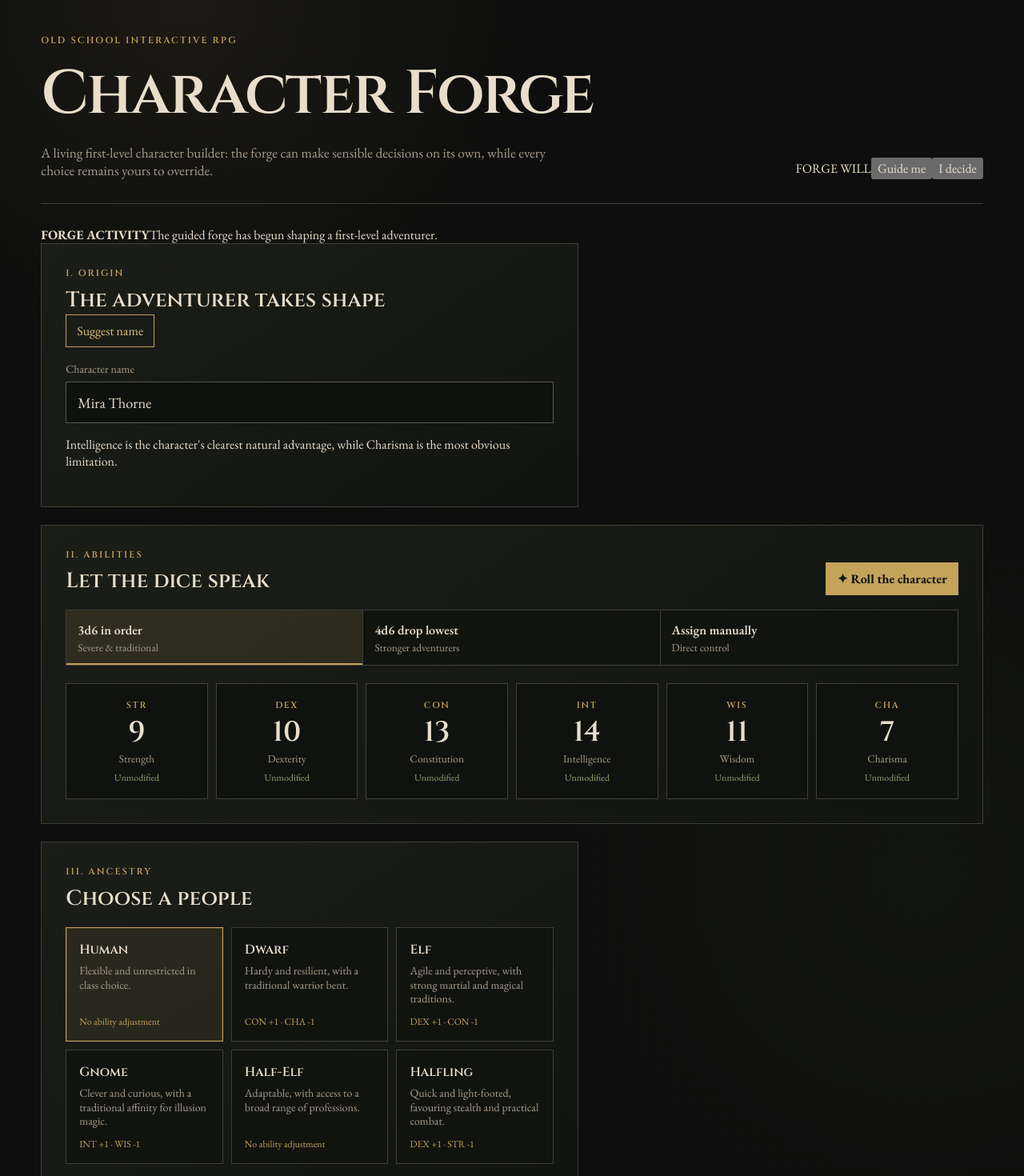
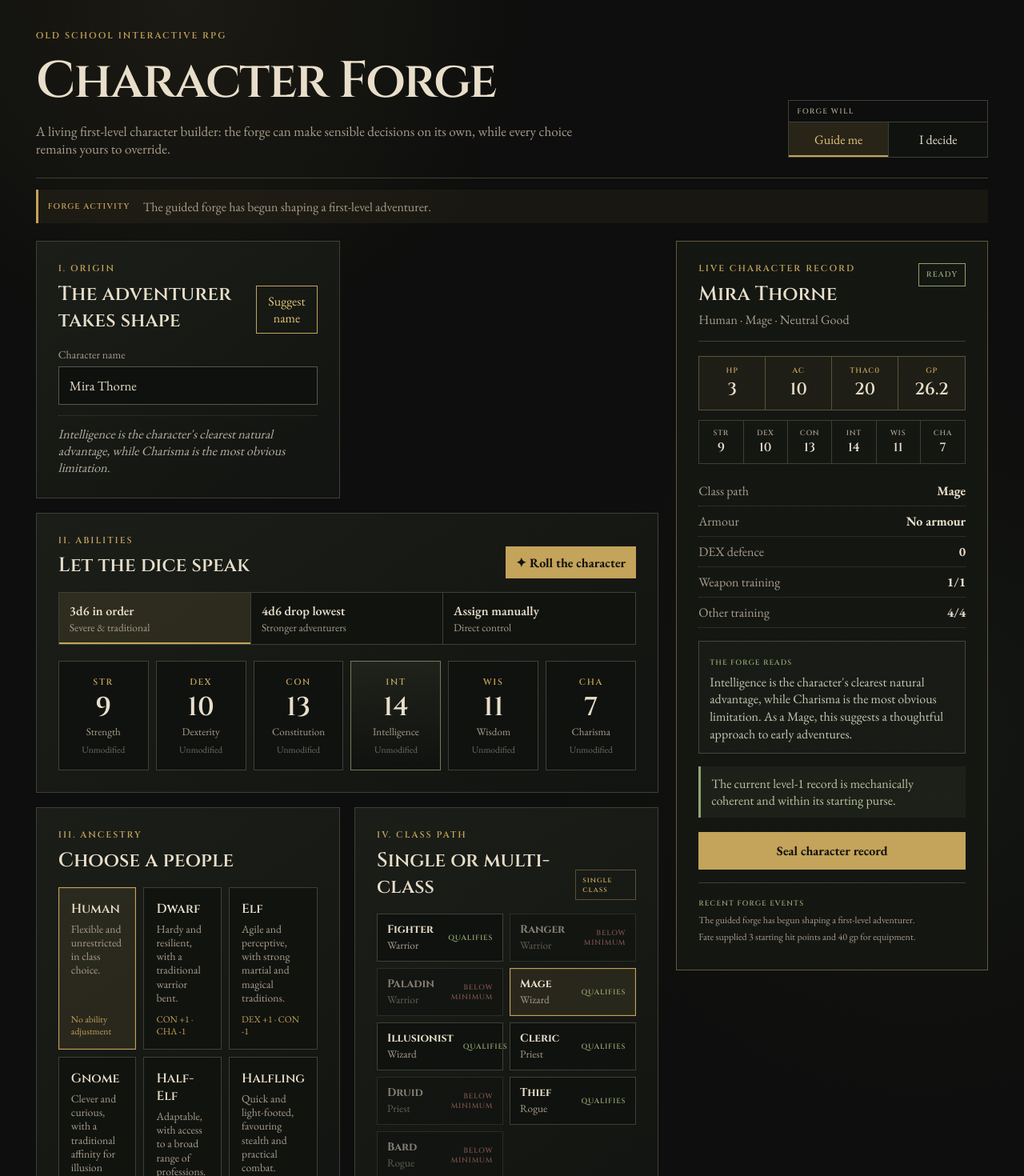
Before and after one commit to Brianbru2022/Dnd2e, a Next.js app: page / in a window 1280 px wide. Shown: the top 1470 px of the page at 80% size. Built offline with nearby package versions, Linux system fonts and the light colour scheme.

Commit message:
Style dynamic forge and stage two character systems

```diff
--- a/app/globals.css
+++ b/app/globals.css
@@ -1,277 +1,74 @@
 @import url('https://fonts.googleapis.com/css2?family=Cinzel:wght@500;600;700&family=EB+Garamond:wght@400;500;600;700&display=swap');
 
-:root {
-  color-scheme: dark;
-  --ink: #e8deca;
-  --muted: #a89d8a;
-  --black: #0d0e0d;
-  --panel: #151713;
-  --panel-2: #1c1e19;
-  --line: #3e4037;
-  --gold: #c4a35a;
-  --gold-bright: #e0c578;
-  --green: #91a46e;
-  --red: #c58072;
-}
+:root { color-scheme: dark; --ink:#e8deca; --muted:#a89d8a; --black:#0d0e0d; --panel:#151713; --panel-2:#1c1e19; --line:#3e4037; --gold:#c4a35a; --gold-bright:#e0c578; --green:#91a46e; --red:#c58072; --blue:#7e9b9a; }
+* { box-sizing:border-box; }
+html { background:var(--black); }
+body { margin:0; background:radial-gradient(circle at 18% 0%,rgba(196,163,90,.08),transparent 28rem),radial-gradient(circle at 90% 30%,rgba(109,124,82,.07),transparent 32rem),#0d0e0d; color:var(--ink); font-family:"EB Garamond",Georgia,serif; min-height:100%; }
+button,input,select { font:inherit; } button { color:inherit; } select { color-scheme:dark; }
+.forge-shell { width:min(1680px,100%); margin:0 auto; padding:38px clamp(16px,3.5vw,58px) 70px; }
+.hero { display:flex; justify-content:space-between; gap:32px; align-items:end; padding-bottom:25px; border-bottom:1px solid var(--line); }
+.eyebrow,.section-kicker { margin:0 0 8px; color:var(--gold); font:600 .7rem/1.2 "Cinzel",serif; letter-spacing:.18em; }
+h1,h2,h3 { font-family:"Cinzel",serif; font-weight:600; margin:0; } h1 { font-size:clamp(2.2rem,5vw,4.8rem); letter-spacing:-.03em; } h2 { font-size:clamp(1.1rem,2vw,1.55rem); } h3 { font-size:.88rem; letter-spacing:.04em; }
+.hero-copy { color:var(--muted); max-width:720px; font-size:1.07rem; margin:8px 0 0; }
+.forge-mode { min-width:250px; display:grid; grid-template-columns:1fr 1fr; border:1px solid var(--line); }
+.forge-mode span { grid-column:1/-1; padding:7px 10px; color:var(--muted); font:600 .58rem "Cinzel",serif; letter-spacing:.14em; border-bottom:1px solid var(--line); }
+.forge-mode button { min-height:43px; border:0; background:#10120f; cursor:pointer; } .forge-mode button+button { border-left:1px solid var(--line); } .forge-mode button.active { background:rgba(196,163,90,.15); color:var(--gold-bright); box-shadow:inset 0 -2px var(--gold); }
+.activity-strip { display:grid; grid-template-columns:auto 1fr; gap:16px; align-items:center; min-height:42px; margin:14px 0 22px; padding:8px 12px; background:rgba(196,163,90,.06); border-left:3px solid var(--gold); color:var(--muted); }
+.activity-strip strong { color:var(--gold); font:600 .62rem "Cinzel",serif; letter-spacing:.12em; }
+.forge-layout { display:grid; grid-template-columns:minmax(0,1fr) 390px; gap:22px; align-items:start; }
+.forge-grid { display:grid; grid-template-columns:repeat(2,minmax(0,1fr)); gap:18px; }
+.forge-panel,.sheet-preview { border:1px solid var(--line); background:linear-gradient(145deg,rgba(28,30,25,.96),rgba(18,20,17,.97)); padding:clamp(18px,2.4vw,27px); min-width:0; }
+.ability-panel,.stage-two { grid-column:1/-1; }
+.section-heading { margin-bottom:17px; display:flex; justify-content:space-between; gap:16px; align-items:end; }
+.field-label { display:block; font-size:.86rem; color:var(--muted); margin-bottom:6px; }
+.text-field,select { width:100%; border:1px solid #55584c; background:#0f110e; color:var(--ink); padding:12px 13px; font-size:1.05rem; outline:none; }
+.text-field:focus,select:focus { border-color:var(--gold); box-shadow:0 0 0 2px rgba(196,163,90,.13); }
+.reactive-copy { color:#b7b09f; margin:13px 0 0; padding-top:12px; border-top:1px dotted var(--line); font-style:italic; }
+.method-tabs { display:grid; grid-template-columns:repeat(3,1fr); border:1px solid var(--line); margin-bottom:20px; }
+.method-tabs button { min-height:64px; border:0; border-right:1px solid var(--line); background:#11130f; padding:10px 13px; cursor:pointer; text-align:left; font-weight:600; } .method-tabs button:last-child { border-right:0; } .method-tabs small { display:block; color:var(--muted); margin-top:2px; font-weight:400; } .method-tabs button.active { background:rgba(196,163,90,.12); box-shadow:inset 0 -2px var(--gold); }
+.ability-grid { display:grid; grid-template-columns:repeat(6,minmax(82px,1fr)); gap:9px; }
+.ability-card { position:relative; min-height:137px; border:1px solid var(--line); background:#10120f; display:flex; flex-direction:column; align-items:center; justify-content:center; padding:14px 7px; transition:border-color .18s,background .18s; }
+.ability-card.strongest { border-color:#6f7d58; background:linear-gradient(180deg,rgba(145,164,110,.08),#10120f); }
+.ability-short { font:600 .68rem "Cinzel",serif; letter-spacing:.15em; color:var(--gold); }
+.ability-card strong { font:600 2.05rem/1 "Cinzel",serif; margin:8px 0 5px; } .ability-card strong small { font-size:.76rem; color:var(--gold-bright); }
+.ability-name { color:var(--muted); font-size:.82rem; } .race-adjustment { margin-top:6px; color:var(--green); font-size:.72rem; } .race-adjustment.quiet { color:#6c6d63; }
+.ability-input { width:62px; margin:7px 0; text-align:center; background:#090a08; color:var(--ink); border:1px solid var(--line); padding:5px; font:600 1.35rem "Cinzel",serif; }
+.exceptional-box { margin-top:13px; border:1px solid #6a5a34; background:rgba(196,163,90,.08); padding:14px 16px; display:flex; gap:20px; justify-content:space-between; align-items:center; } .exceptional-box p { margin:4px 0 0; color:var(--muted); }
+.choice-grid { display:grid; gap:9px; } .race-grid { grid-template-columns:repeat(3,1fr); }
+.choice-card { display:flex; flex-direction:column; min-height:135px; padding:15px; border:1px solid var(--line); background:#11130f; text-align:left; cursor:pointer; transition:border-color .15s,background .15s,transform .15s; }
+@media (hover:hover) { .choice-card:hover:not(:disabled),.path-card:hover,.chip-grid button:hover,.gear-grid button:hover { border-color:#77715d; transform:translateY(-1px); } }
+.choice-card.selected,.path-card.selected,.chip-grid button.selected,.gear-grid button.selected,.wide-choice.selected { border-color:var(--gold); background:rgba(196,163,90,.1); box-shadow:inset 0 0 0 1px rgba(196,163,90,.12); }
+.choice-title { font-family:"Cinzel",serif; font-weight:600; } .choice-copy { color:var(--muted); font-size:.86rem; line-height:1.25; margin-top:6px; flex:1; } .choice-meta { color:var(--gold); font-size:.73rem; margin-top:10px; }
+.path-list { display:grid; grid-template-columns:repeat(2,minmax(0,1fr)); gap:8px; }
+.path-card { min-height:60px; display:flex; justify-content:space-between; align-items:center; gap:12px; padding:10px 12px; border:1px solid var(--line); background:#10120f; text-align:left; cursor:pointer; }
+.path-card span { display:grid; } .path-card strong { font-family:"Cinzel",serif; font-size:.86rem; } .path-card small { color:var(--muted); margin-top:2px; } .path-card em { color:var(--green); font:normal 600 .57rem "Cinzel",serif; letter-spacing:.08em; text-align:right; } .path-card.unqualified:not(.selected) { opacity:.52; } .path-card.unqualified em { color:var(--red); } .path-card.multiclass { border-style:dashed; }
+.slot-badge,.auto-mark { color:var(--gold); border:1px solid #5b5035; padding:6px 8px; font:600 .58rem "Cinzel",serif; letter-spacing:.1em; }
+.rule-note { color:var(--muted); font-size:.82rem; margin:12px 0 0; padding:10px 12px; border-left:2px solid #58594e; background:rgba(255,255,255,.018); }
+.alignment-grid { display:grid; grid-template-columns:repeat(3,1fr); gap:6px; }
+.alignment-grid button { min-height:46px; border:1px solid var(--line); background:#10120f; cursor:pointer; } .alignment-grid button.selected { border-color:var(--gold); background:rgba(196,163,90,.12); } .alignment-grid button:disabled { opacity:.24; cursor:not-allowed; }
+.training-columns { display:grid; grid-template-columns:1fr 1fr; gap:22px; } .training-columns h3 { display:flex; justify-content:space-between; color:var(--ink); margin-bottom:10px; } .training-columns h3 span { color:var(--gold); }
+.chip-grid { display:flex; flex-wrap:wrap; gap:7px; } .chip-grid button { min-height:42px; border:1px solid var(--line); background:#10120f; cursor:pointer; padding:7px 10px; text-align:left; } .chip-grid button small { display:block; color:var(--muted); font-size:.68rem; }
+.big-rolls { display:grid; grid-template-columns:repeat(3,1fr); border:1px solid var(--line); background:#0f110e; }
+.big-rolls>div { min-height:125px; padding:17px; display:flex; flex-direction:column; justify-content:center; border-right:1px solid var(--line); } .big-rolls>div:last-child { border-right:0; }
+.big-rolls span { color:var(--gold); font:600 .61rem "Cinzel",serif; letter-spacing:.12em; } .big-rolls strong { font:600 2.1rem "Cinzel",serif; margin:4px 0 2px; } .big-rolls strong em { font:normal .8rem "EB Garamond",serif; color:var(--muted); } .big-rolls small { color:var(--muted); }
+.equipment-grid { display:grid; grid-template-columns:1fr 1fr; gap:14px; } .equipment-grid label { display:block; color:var(--muted); margin-bottom:6px; font-size:.82rem; }
+.wide-choice { width:100%; min-height:47px; border:1px solid var(--line); background:#10120f; cursor:pointer; text-align:left; padding:10px 12px; } .wide-choice:disabled { opacity:.35; cursor:not-allowed; }
+.subhead { margin:18px 0 9px; color:var(--gold); }
+.gear-grid { display:grid; grid-template-columns:repeat(4,1fr); gap:7px; } .gear-grid button { min-height:52px; border:1px solid var(--line); background:#10120f; cursor:pointer; display:flex; justify-content:space-between; align-items:center; gap:8px; padding:8px 10px; text-align:left; } .gear-grid small { color:var(--gold); white-space:nowrap; }
+.sheet-preview { position:sticky; top:16px; border-color:#64593d; background:linear-gradient(rgba(21,23,19,.97),rgba(21,23,19,.97)),repeating-linear-gradient(0deg,transparent 0 23px,rgba(255,255,255,.02) 24px); }
+.sheet-heading { display:flex; justify-content:space-between; gap:16px; border-bottom:1px solid var(--line); padding-bottom:16px; } .sheet-heading p:last-child { margin:5px 0 0; color:var(--muted); }
+.status-seal { font:600 .6rem "Cinzel",serif; letter-spacing:.12em; border:1px solid currentColor; padding:7px 9px; height:fit-content; } .status-seal.ready { color:var(--green); } .status-seal.incomplete { color:var(--gold); }
+.combat-banner { display:grid; grid-template-columns:repeat(4,1fr); border:1px solid #5d5338; margin:18px 0 12px; background:rgba(196,163,90,.055); }
+.combat-banner div { padding:11px 7px; text-align:center; border-right:1px solid #5d5338; } .combat-banner div:last-child { border-right:0; } .combat-banner span { display:block; color:var(--gold); font:600 .58rem "Cinzel",serif; letter-spacing:.1em; } .combat-banner strong { display:block; margin-top:3px; font:600 1.32rem "Cinzel",serif; }
+.mini-stats { display:grid; grid-template-columns:repeat(6,1fr); border:1px solid var(--line); margin:0 0 15px; } .mini-stats div { padding:9px 4px; text-align:center; border-right:1px solid var(--line); } .mini-stats div:last-child { border-right:0; } .mini-stats span { display:block; color:var(--muted); font:600 .57rem "Cinzel",serif; letter-spacing:.08em; } .mini-stats strong { display:block; margin-top:2px; font:600 .95rem "Cinzel",serif; }
+.record-row { display:flex; justify-content:space-between; gap:14px; padding:8px 0; border-bottom:1px dotted #404238; } .record-row span { color:var(--muted); } .record-row strong { text-align:right; }
+.character-reading { margin:16px 0; padding:13px; border:1px solid #43473b; background:rgba(145,164,110,.035); } .character-reading span,.event-history>span { color:var(--green); font:600 .57rem "Cinzel",serif; letter-spacing:.12em; } .character-reading p { margin:6px 0 0; color:#c6c6b3; line-height:1.35; }
+.warning-list,.success-note { margin:15px 0; padding:11px 13px; border-left:3px solid var(--red); background:rgba(197,128,114,.07); } .warning-list p { margin:0 0 5px; color:#d6aaa0; } .warning-list p:last-child { margin-bottom:0; } .success-note { border-color:var(--green); color:#b7c59e; background:rgba(145,164,110,.07); }
+.event-history { margin-top:16px; border-top:1px solid var(--line); padding-top:12px; } .event-history p { color:var(--muted); font-size:.75rem; margin:6px 0; line-height:1.25; }
+button:focus-visible,input:focus-visible,select:focus-visible { outline:2px solid var(--gold-bright); outline-offset:2px; }
+.ghost-button,.gold-button,.primary-button { border:1px solid var(--gold); background:transparent; color:var(--gold-bright); padding:8px 12px; cursor:pointer; min-height:40px; } .gold-button,.primary-button { background:var(--gold); color:#11130f; font-weight:700; } .primary-button { width:100%; min-height:47px; margin-top:3px; } .primary-button:disabled { opacity:.35; cursor:not-allowed; } .dice-button { min-width:155px; }
 
-* { box-sizing: border-box; }
-
-html { background: var(--black); }
-
-body {
-  margin: 0;
-  background:
-    radial-gradient(circle at 18% 0%, rgba(196, 163, 90, 0.08), transparent 28rem),
-    radial-gradient(circle at 90% 30%, rgba(109, 124, 82, 0.07), transparent 32rem),
-    #0d0e0d;
-  color: var(--ink);
-  font-family: "EB Garamond", Georgia, serif;
-  min-height: 100%;
-}
-
-button, input { font: inherit; }
-button { color: inherit; }
-
-.forge-shell {
-  width: min(1500px, 100%);
-  margin: 0 auto;
-  padding: 44px clamp(18px, 4vw, 64px) 70px;
-}
-
-.hero {
-  display: flex;
-  justify-content: space-between;
-  gap: 32px;
-  align-items: end;
-  padding-bottom: 30px;
-  border-bottom: 1px solid var(--line);
-  margin-bottom: 28px;
-}
-
-.eyebrow, .section-kicker {
-  margin: 0 0 8px;
-  color: var(--gold);
-  font: 600 0.72rem/1.2 "Cinzel", serif;
-  letter-spacing: 0.18em;
-}
-
-h1, h2 {
-  font-family: "Cinzel", serif;
-  font-weight: 600;
-  margin: 0;
-}
-
-h1 { font-size: clamp(2.25rem, 6vw, 5rem); letter-spacing: -0.03em; }
-h2 { font-size: clamp(1.15rem, 2.2vw, 1.65rem); }
-
-.hero-copy {
-  color: var(--muted);
-  max-width: 650px;
-  font-size: 1.08rem;
-  margin: 10px 0 0;
-}
-
-.step-rune {
-  min-width: 90px;
-  border-left: 1px solid var(--line);
-  padding-left: 24px;
-  display: grid;
-}
-
-.step-rune span { font: 600 2.4rem/1 "Cinzel", serif; color: var(--gold-bright); }
-.step-rune small { margin-top: 4px; color: var(--muted); letter-spacing: 0.18em; }
-
-.forge-grid {
-  display: grid;
-  grid-template-columns: minmax(0, 1fr) minmax(300px, 0.72fr);
-  gap: 22px;
-  align-items: start;
-}
-
-.forge-panel, .sheet-preview {
-  border: 1px solid var(--line);
-  background: linear-gradient(145deg, rgba(28,30,25,.96), rgba(18,20,17,.97));
-  padding: clamp(20px, 3vw, 30px);
-}
-
-.forge-panel:nth-child(2), .forge-panel:nth-child(4) { grid-column: 1 / -1; }
-
-.section-heading { margin-bottom: 18px; }
-.split-heading { display: flex; justify-content: space-between; gap: 20px; align-items: end; }
-
-.field-label {
-  display: block;
-  font-size: .88rem;
-  color: var(--muted);
-  margin-bottom: 7px;
-}
-
-.text-field {
-  width: 100%;
-  border: 1px solid #55584c;
-  background: #0f110e;
-  color: var(--ink);
-  padding: 13px 14px;
-  font-size: 1.15rem;
-  outline: none;
-}
-.text-field:focus { border-color: var(--gold); box-shadow: 0 0 0 2px rgba(196,163,90,.13); }
-
-.method-tabs {
-  display: grid;
-  grid-template-columns: repeat(3, 1fr);
-  border: 1px solid var(--line);
-  margin-bottom: 22px;
-}
-
-.method-tabs button {
-  min-height: 68px;
-  border: 0;
-  border-right: 1px solid var(--line);
-  background: #11130f;
-  padding: 11px 14px;
-  cursor: pointer;
-  text-align: left;
-  font-weight: 600;
-}
-.method-tabs button:last-child { border-right: 0; }
-.method-tabs button small { display: block; color: var(--muted); margin-top: 3px; font-weight: 400; }
-.method-tabs button.active { background: rgba(196,163,90,.12); box-shadow: inset 0 -2px var(--gold); }
-
-.ability-grid { display: grid; grid-template-columns: repeat(6, minmax(90px, 1fr)); gap: 10px; }
-
-.ability-card {
-  position: relative;
-  min-height: 145px;
-  border: 1px solid var(--line);
-  background: #10120f;
-  display: flex;
-  flex-direction: column;
-  align-items: center;
-  justify-content: center;
-  padding: 15px 8px;
-}
-.ability-short { font: 600 .7rem "Cinzel", serif; letter-spacing: .15em; color: var(--gold); }
-.ability-card strong { font: 600 2.2rem/1 "Cinzel", serif; margin: 9px 0 5px; }
-.ability-name { color: var(--muted); font-size: .84rem; }
-.race-adjustment, .final-score { margin-top: 7px; color: var(--green); font-size: .75rem; }
-.final-score { color: var(--gold-bright); margin-top: 2px; }
-.ability-input { width: 65px; margin: 8px 0; text-align: center; background: #090a08; color: var(--ink); border: 1px solid var(--line); padding: 6px; font: 600 1.45rem "Cinzel", serif; }
-
-.exceptional-box {
-  margin-top: 14px;
-  border: 1px solid #6a5a34;
-  background: rgba(196,163,90,.08);
-  padding: 15px 17px;
-  display: flex;
-  gap: 20px;
-  justify-content: space-between;
-  align-items: center;
-}
-.exceptional-box p { margin: 4px 0 0; color: var(--muted); }
-
-.choice-grid { display: grid; gap: 10px; }
-.race-grid { grid-template-columns: repeat(3, 1fr); }
-.class-grid { grid-template-columns: repeat(4, 1fr); }
-.choice-card {
-  display: flex;
-  flex-direction: column;
-  min-height: 142px;
-  padding: 16px;
-  border: 1px solid var(--line);
-  background: #11130f;
-  text-align: left;
-  cursor: pointer;
-}
-.choice-card:hover:not(:disabled) { border-color: #6d6857; }
-.choice-card.selected { border-color: var(--gold); background: rgba(196,163,90,.09); box-shadow: inset 0 0 0 1px rgba(196,163,90,.17); }
-.choice-card:disabled { cursor: not-allowed; opacity: .38; }
-.choice-title, .choice-title-line { font-family: "Cinzel", serif; font-weight: 600; }
-.choice-title-line { display: flex; justify-content: space-between; gap: 10px; align-items: baseline; }
-.class-group { color: var(--gold); font-size: .64rem; letter-spacing: .1em; }
-.choice-copy { color: var(--muted); font-size: .88rem; line-height: 1.25; margin-top: 7px; flex: 1; }
-.choice-meta { color: var(--gold); font-size: .75rem; margin-top: 11px; }
-.qualified { color: var(--green); }
-.not-qualified { color: var(--red); }
-
-.alignment-grid { display: grid; grid-template-columns: repeat(3, 1fr); gap: 7px; }
-.alignment-grid button {
-  min-height: 48px;
-  border: 1px solid var(--line);
-  background: #10120f;
-  cursor: pointer;
-}
-.alignment-grid button.selected { border-color: var(--gold); background: rgba(196,163,90,.12); }
-.alignment-grid button:disabled { opacity: .25; cursor: not-allowed; }
-
-.sheet-preview {
-  position: sticky;
-  top: 18px;
-  grid-column: 2;
-  grid-row: 1 / span 2;
-  border-color: #64593d;
-  background:
-    linear-gradient(rgba(21,23,19,.96), rgba(21,23,19,.96)),
-    repeating-linear-gradient(0deg, transparent 0 23px, rgba(255,255,255,.02) 24px);
-}
-
-.sheet-heading { display: flex; justify-content: space-between; gap: 20px; border-bottom: 1px solid var(--line); padding-bottom: 18px; }
-.sheet-heading p:last-child { margin: 6px 0 0; color: var(--muted); }
-.status-seal { font: 600 .62rem "Cinzel", serif; letter-spacing: .12em; border: 1px solid currentColor; padding: 8px 10px; height: fit-content; }
-.status-seal.ready { color: var(--green); }
-.status-seal.incomplete { color: var(--red); }
-
-.mini-stats { display: grid; grid-template-columns: repeat(3, 1fr); border: 1px solid var(--line); margin: 20px 0; }
-.mini-stats div { padding: 10px; text-align: center; border-right: 1px solid var(--line); border-bottom: 1px solid var(--line); }
-.mini-stats div:nth-child(3n) { border-right: 0; }
-.mini-stats div:nth-child(n+4) { border-bottom: 0; }
-.mini-stats span { display: block; color: var(--muted); font: 600 .63rem "Cinzel", serif; letter-spacing: .1em; }
-.mini-stats strong { display: block; margin-top: 3px; font: 600 1.15rem "Cinzel", serif; }
-
-.record-row { display: flex; justify-content: space-between; gap: 16px; padding: 9px 0; border-bottom: 1px dotted #404238; }
-.record-row span { color: var(--muted); }
-
-.warning-list, .success-note { margin: 18px 0; padding: 12px 14px; border-left: 3px solid var(--red); background: rgba(197,128,114,.07); }
-.warning-list p { margin: 0 0 6px; color: #d6aaa0; }
-.warning-list p:last-child { margin-bottom: 0; }
-.success-note { border-color: var(--green); color: #b7c59e; background: rgba(145,164,110,.07); }
-
-button:focus-visible, input:focus-visible { outline: 2px solid var(--gold-bright); outline-offset: 2px; }
-.ghost-button, .gold-button, .primary-button {
-  border: 1px solid var(--gold);
-  background: transparent;
-  color: var(--gold-bright);
-  padding: 9px 13px;
-  cursor: pointer;
-}
-.gold-button, .primary-button { background: var(--gold); color: #11130f; font-weight: 700; }
-.primary-button { width: 100%; min-height: 48px; margin-top: 4px; }
-.primary-button:disabled { opacity: .35; cursor: not-allowed; }
-.footnote { color: var(--muted); font-size: .79rem; line-height: 1.35; margin: 10px 0 0; }
-
-@media (max-width: 1050px) {
-  .forge-grid { grid-template-columns: 1fr; }
-  .forge-panel:nth-child(n), .sheet-preview { grid-column: 1; }
-  .sheet-preview { position: static; grid-row: auto; }
-  .class-grid { grid-template-columns: repeat(2, 1fr); }
-}
-
-@media (max-width: 720px) {
-  .forge-shell { padding-top: 26px; }
-  .hero { align-items: start; }
-  .step-rune { min-width: 68px; padding-left: 14px; }
-  .method-tabs { grid-template-columns: 1fr; }
-  .method-tabs button { border-right: 0; border-bottom: 1px solid var(--line); }
-  .method-tabs button:last-child { border-bottom: 0; }
-  .ability-grid { grid-template-columns: repeat(3, 1fr); }
-  .race-grid, .class-grid { grid-template-columns: 1fr 1fr; }
-}
-
-@media (max-width: 460px) {
-  .hero { display: block; }
-  .step-rune { border-left: 0; border-top: 1px solid var(--line); margin-top: 20px; padding: 12px 0 0; display: flex; align-items: baseline; gap: 8px; }
-  .ability-grid, .race-grid, .class-grid { grid-template-columns: 1fr 1fr; }
-  .alignment-grid { grid-template-columns: 1fr; }
-  .split-heading { display: block; }
-  .ghost-button { margin-top: 12px; }
-}
+@media (max-width:1250px) { .forge-layout { grid-template-columns:1fr; } .sheet-preview { position:static; } }
+@media (max-width:900px) { .forge-grid { grid-template-columns:1fr; } .ability-panel,.stage-two { grid-column:1; } .ability-grid { grid-template-columns:repeat(3,1fr); } .race-grid { grid-template-columns:repeat(2,1fr); } .gear-grid { grid-template-columns:repeat(2,1fr); } }
+@media (max-width:650px) { .forge-shell { padding-top:24px; } .hero { display:block; } .forge-mode { margin-top:18px; width:100%; } .activity-strip { grid-template-columns:1fr; gap:3px; } .method-tabs { grid-template-columns:1fr; } .method-tabs button { border-right:0; border-bottom:1px solid var(--line); } .method-tabs button:last-child { border-bottom:0; } .ability-grid { grid-template-columns:repeat(2,1fr); } .race-grid,.path-list,.training-columns,.equipment-grid,.big-rolls { grid-template-columns:1fr; } .big-rolls>div { border-right:0; border-bottom:1px solid var(--line); min-height:95px; } .big-rolls>div:last-child { border-bottom:0; } .alignment-grid { grid-template-columns:1fr 1fr; } .section-heading { align-items:start; flex-wrap:wrap; } .gear-grid { grid-template-columns:1fr 1fr; } .mini-stats { grid-template-columns:repeat(3,1fr); } .mini-stats div:nth-child(3) { border-right:0; } .mini-stats div:nth-child(-n+3) { border-bottom:1px solid var(--line); } }
+@media (max-width:390px) { .alignment-grid,.gear-grid { grid-template-columns:1fr; } .combat-banner { grid-template-columns:repeat(2,1fr); } .combat-banner div:nth-child(2) { border-right:0; } .combat-banner div:nth-child(-n+2) { border-bottom:1px solid #5d5338; } }
```
